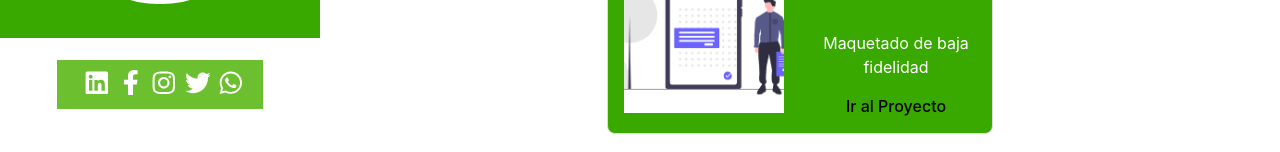
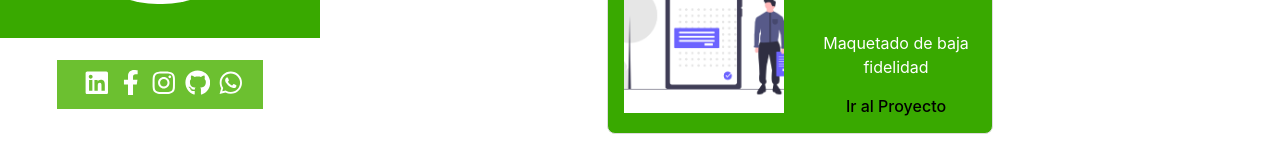
Before and after one commit to JPGV1/italy_spanish, a React (Vite) app: page / in a window 1280 px wide. Shown: the part 762-914 px from the top of the page. Built offline with nearby package versions, Linux system fonts and the light colour scheme.

Commit message:
Cambio en redes sociales

```diff
--- a/src/components/LogoAndMedias/LogoAndMedias.jsx
+++ b/src/components/LogoAndMedias/LogoAndMedias.jsx
@@ -3,7 +3,7 @@ import  pictureProfile  from "../../assets/logosena.png";
 import { FaLinkedin } from "react-icons/fa";
 import { FaFacebookF } from "react-icons/fa";
 import { FaInstagram } from "react-icons/fa6";
-import { FaTwitter } from "react-icons/fa";
+import { FaGithub } from "react-icons/fa";
 import { FaWhatsapp } from "react-icons/fa6";
 import './logoAndMedias.css'
 export const LogoAndMedias = () => {
@@ -14,7 +14,7 @@ export const LogoAndMedias = () => {
     <a  href="https://www.linkedin.com/in/juan-pablo-garc%C3%ADa-926b742b7/" target='blank'><FaLinkedin/></a>
     <a  href="https://www.facebook.com/profile.php?id=100009147904319" target='blank'><FaFacebookF/></a>
     <a  href="https://www.instagram.com/juan_pa_villa12/" target='blank'><FaInstagram/></a>
-    <a  href="https://twitter.com/zzzVilla_Jp" target='blank'><FaTwitter/></a>
+    <a  href="https://github.com/JPGV1" target='blank'><FaGithub/></a>
     <a  href="https://wa.me/573205834473?text=Buenas"target='blank'><FaWhatsapp/></a>
 
     </div>
```
